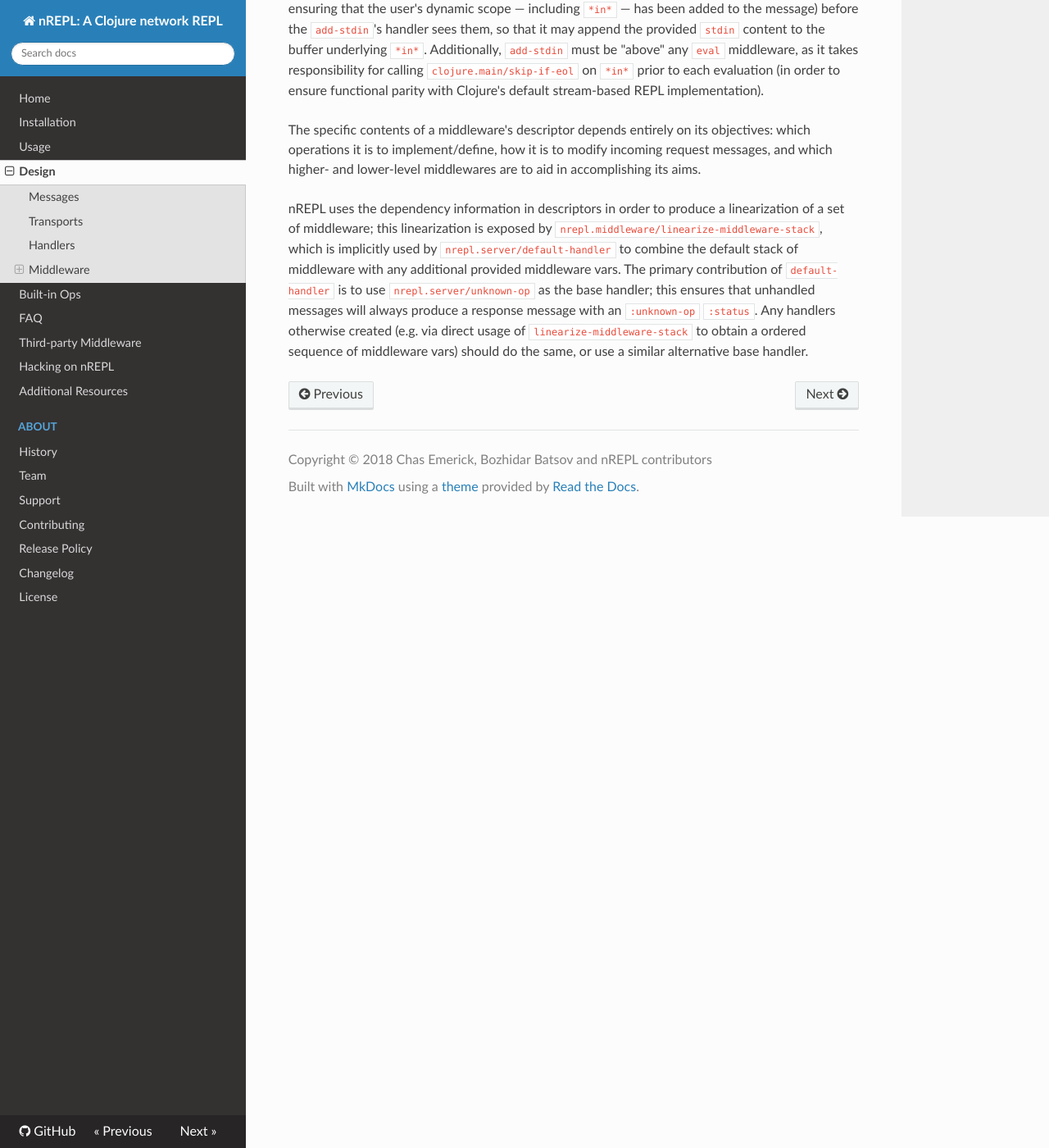
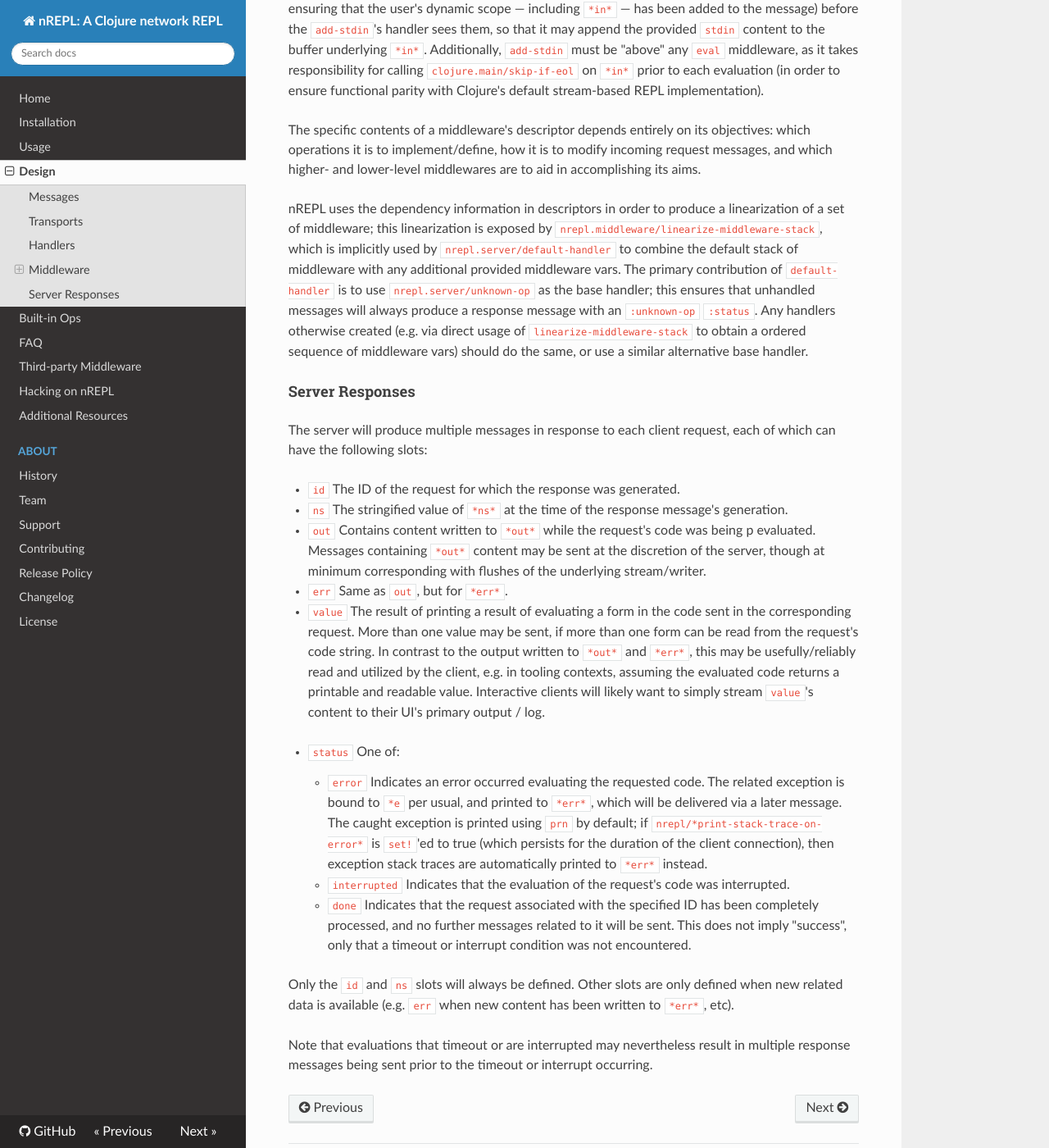
Before and after one commit to nrepl/nrepl, an MkDocs documentation site: the page built from doc/design.md, in a window 1280 px wide and 1400 px high, scrolled down 4101 px. Shown: the whole window at 82% size. Built offline with MkDocs 1.6.1, drawn with Linux system fonts in a browser that asks for light colours; nearby versions of some CDN libraries; old or Windows-style settings are respelled for this version of MkDocs.

Commit message:
Try to revive the "Server Response" section of the docs
Seems it was never updated after the transition between nREPL 0.1 and
0.2. It still needs a lot of work, but I think it's better than nothing.

```diff
--- a/doc/design.md
+++ b/doc/design.md
@@ -232,8 +232,6 @@ unhandled messages will always produce a response message with an `:unknown-op`
 `linearize-middleware-stack` to obtain a ordered sequence of middleware vars)
 should do the same, or use a similar alternative base handler.
 
-<!--
-
 #### Server Responses
 
 The server will produce multiple messages in response to each client request,
@@ -253,7 +251,14 @@ one form can be read from the request's code string.  In contrast to the output
 written to `*out*` and `*err*`, this may be usefully/reliably read and utilized
 by the client, e.g. in tooling contexts, assuming the evaluated code returns a
 printable and readable value.  Interactive clients will likely want to simply
-stream `value`'s content to their UI's primary output / log.  Values are
+stream `value`'s content to their UI's primary output / log.
+
+<!---
+
+Note: Seems that's some section from the nREPL 0.1 era, as 0.2+ doesn't have
+this timeout behaviour. (@bbatsov)
+
+Values are
 printed with `prn` by default; alternatively, if all of the following
 conditions hold at the time of printing, a pretty-printer will be used instead:
     1. One of the following is available:
@@ -261,6 +266,9 @@ conditions hold at the time of printing, a pretty-printer will be used instead:
         2. Clojure Contrib (and therefore `clojure.contrib.pprint`)
     2. `nrepl/*pretty-print*` is `set!`'ed to true (which
        persists for the duration of the client connection)
+
+-->
+
 - `status` One of:
     - `error` Indicates an error occurred evaluating the requested code.  The
       related exception is bound to `*e` per usual, and printed to `*err*`,
@@ -288,6 +291,11 @@ been written to `*err*`, etc).
 Note that evaluations that timeout or are interrupted may nevertheless result
 in multiple response messages being sent prior to the timeout or interrupt
 occurring.
+
+<!--
+
+Note: Seems that's some section from the nREPL 0.1 era, as 0.2+ doesn't have
+this timeout behaviour. (@bbatsov)
 
 ### Timeouts and Interrupts
 
```
Also changed, not shown: other parts of doc/design.md (+0 -5 lines).
